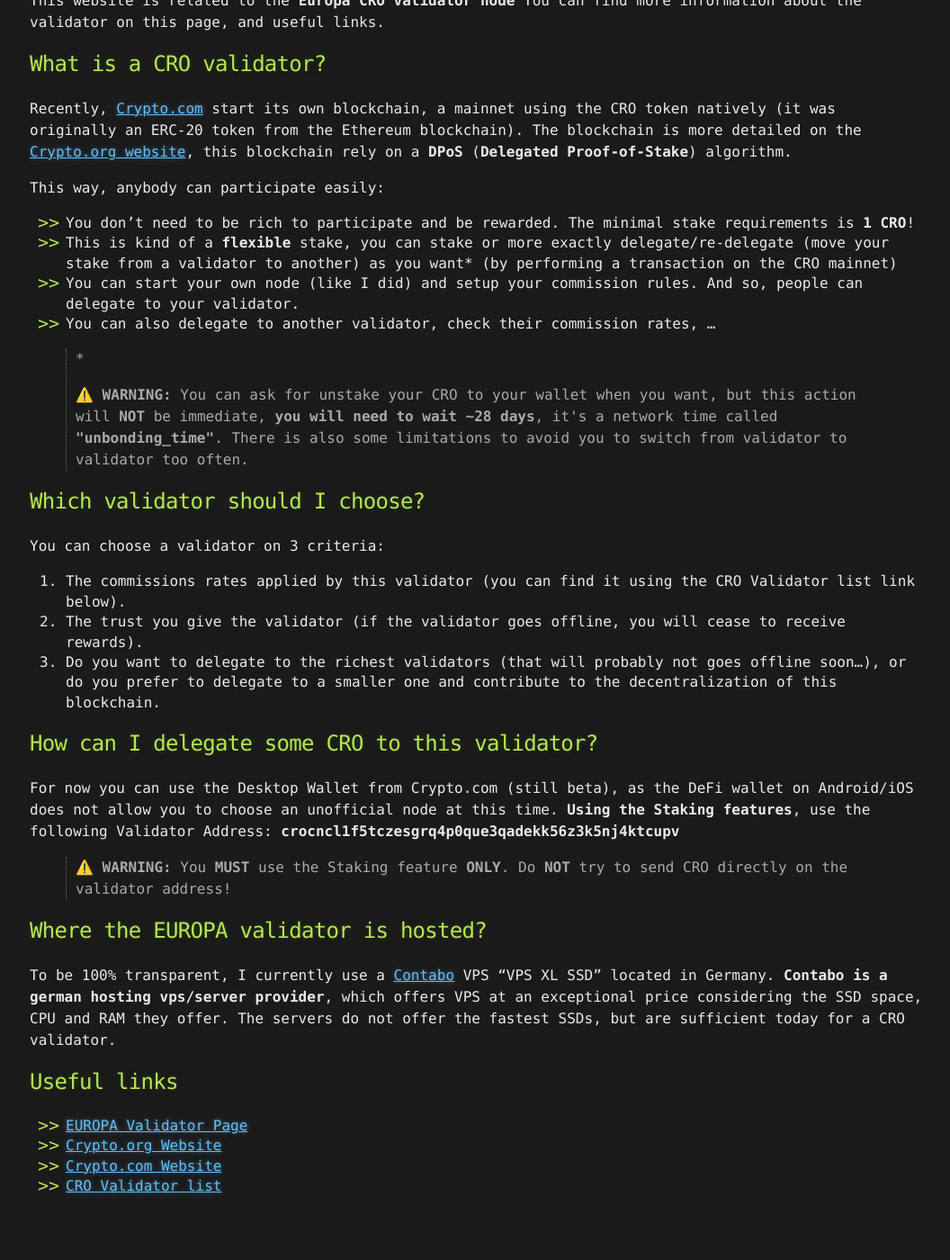
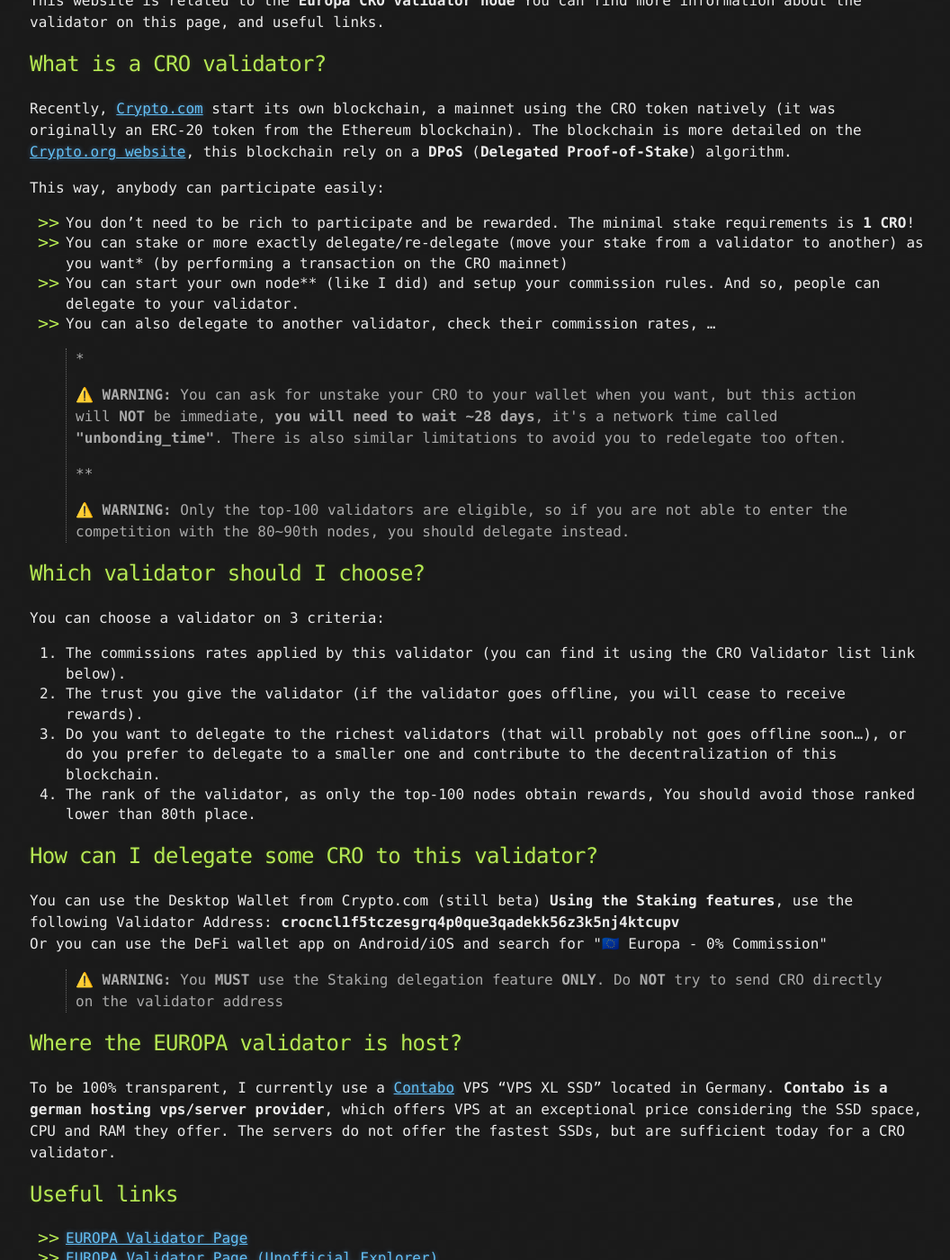
Before and after one commit to DarkCenobyte/europa-cro-node-website, a Jekyll site: the page index.html, which Jekyll copies as it is, in a window 1280 px wide and 1400 px high, scrolled down 249 px. Shown: the whole window at 90% size, without its empty margins (107-1163 px from the left). Built offline with Jekyll 4.4.1, drawn with Linux system fonts in a browser that asks for light colours; before the commit the page ends 1599 px from its top, so only the background shows below that; some of the changed text lies outside the part shown.

Commit message:
Update index.html

```diff
--- a/index.html
+++ b/index.html
@@ -49,14 +49,16 @@
 <p>This way, anybody can participate easily:</p>
 <ul>
   <li>You don’t need to be rich to participate and be rewarded. The minimal stake requirements is <strong>1 CRO</strong>!</li>
-  <li>This is kind of a <strong>flexible</strong> stake, you can stake or more exactly delegate/re-delegate (move your stake from a validator to another) as you want* (by performing a transaction on the CRO mainnet)</li>
-  <li>You can start your own node (like I did) and setup your commission rules. And so, people can delegate to your validator.</li>
+  <li>You can stake or more exactly delegate/re-delegate (move your stake from a validator to another) as you want* (by performing a transaction on the CRO mainnet)</li>
+  <li>You can start your own node** (like I did) and setup your commission rules. And so, people can delegate to your validator.</li>
   <li>You can also delegate to another validator, check their commission rates, …</li>
 </ul>
 <blockquote>
   *<p>⚠️ <strong>WARNING:</strong>
 You can ask for unstake your CRO to your wallet when you want, but this action will <strong>NOT</strong> be immediate, <strong>you will need to wait ~28 days</strong>, it's a network time called <strong>"unbonding_time"</strong>.
-  There is also some limitations to avoid you to switch from validator to validator too often.</p>
+  There is also similar limitations to avoid you to redelegate too often.</p>
+  **<p>⚠️ <strong>WARNING:</strong>
+Only the top-100 validators are eligible, so if you are not able to enter the competition with the 80~90th nodes, you should delegate instead.</p>
 </blockquote>
 
 <h2 id="which-validator-should-i-choose">Which validator should I choose?</h2>
@@ -65,17 +67,19 @@
   <li>The commissions rates applied by this validator (you can find it using the CRO Validator list link below).</li>
   <li>The trust you give the validator (if the validator goes offline, you will cease to receive rewards).</li>
   <li>Do you want to delegate to the richest validators (that will probably not goes offline soon…), or do you prefer to delegate to a smaller one and contribute to the decentralization of this blockchain.</li>
+  <li>The rank of the validator, as only the top-100 nodes obtain rewards, You should avoid those ranked lower than 80th place.</li>
 </ol>
 
 <h2 id="how-can-i-delegate-some-cro-to-this-validator">How can I delegate some CRO to this validator?</h2>
-<p>For now you can use the Desktop Wallet from Crypto.com (still beta), as the DeFi wallet on Android/iOS does not allow you to choose an unofficial node at this time.
-<strong>Using the Staking features</strong>, use the following Validator Address: <strong>crocncl1f5tczesgrq4p0que3qadekk56z3k5nj4ktcupv</strong></p>
+<p>You can use the Desktop Wallet from Crypto.com (still beta)
+<strong>Using the Staking features</strong>, use the following Validator Address: <strong>crocncl1f5tczesgrq4p0que3qadekk56z3k5nj4ktcupv</strong><br />
+Or you can use the DeFi wallet app on Android/iOS and search for "🇪🇺 Europa - 0% Commission"</p>
 <blockquote>
   <p>⚠️ <strong>WARNING:</strong>
-You <strong>MUST</strong> use the Staking feature <strong>ONLY</strong>. Do <strong>NOT</strong> try to send CRO directly on the validator address!</p>
+You <strong>MUST</strong> use the Staking delegation feature <strong>ONLY</strong>. Do <strong>NOT</strong> try to send CRO directly on the validator address</p>
 </blockquote>
 
-<h2 id="where-the-europa-validator-is-hosted">Where the EUROPA validator is hosted?</h2>
+<h2 id="where-the-europa-validator-is-hosted">Where the EUROPA validator is host?</h2>
 <p>To be 100% transparent, I currently use a <a href="https://contabo.com/en/">Contabo</a> VPS “VPS XL SSD” located in Germany.
 <strong>Contabo is a german hosting vps/server provider</strong>, which offers VPS at an exceptional price considering the SSD space, CPU and RAM they offer.
 The servers do not offer the fastest SSDs, but are sufficient today for a CRO validator.</p>
@@ -83,6 +87,10 @@
 <h2 id="useful-links">Useful links</h2>
 <ul>
   <li><a href="https://crypto.org/explorer/validator/crocncl1f5tczesgrq4p0que3qadekk56z3k5nj4ktcupv">EUROPA Validator Page</a></li>
+  <li><a href="https://explorer.nebkas.ro/validator/crocncl1f5tczesgrq4p0que3qadekk56z3k5nj4ktcupv">EUROPA Validator Page (Unofficial Explorer)</a></li>
+  <li><a href="https://github.com/crypto-com/chain-desktop-wallet/releases">Crypto.org Desktop Wallet</a></li>
+  <li><a href="https://play.google.com/store/apps/details?id=com.defi.wallet&hl=fr&gl=US">Crypto.org DeFi Wallet App (Android)</a></li>
+  <li><a href="https://apps.apple.com/us/app/crypto-com-l-defi-wallet/id1512048310">Crypto.org DeFi Wallet App (iOS)</a></li>
   <li><a href="https://crypto.org/">Crypto.org Website</a></li>
   <li><a href="https://crypto.com/">Crypto.com Website</a></li>
   <li><a href="https://crypto.org/explorer/validators">CRO Validator list</a></li>
```
